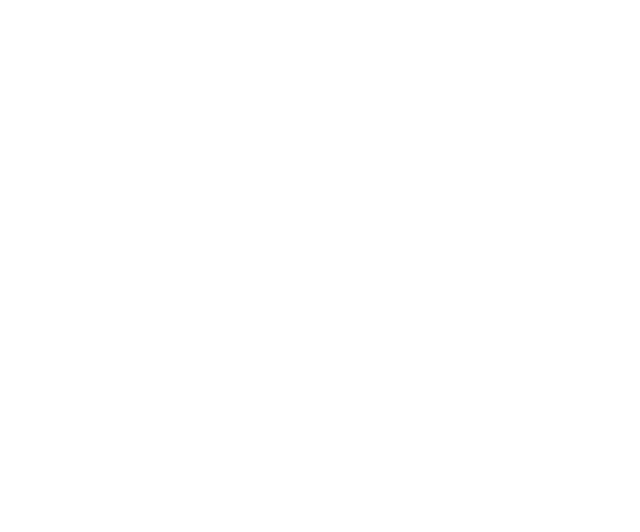
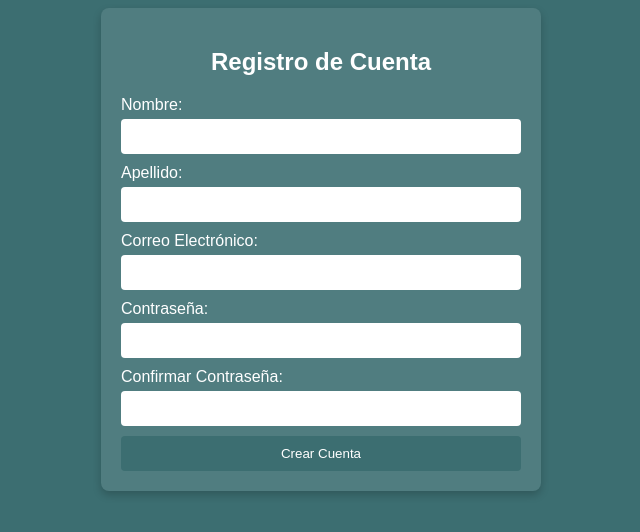
Before and after one commit to matayustdf/integrador, a plain HTML site: page register.html in a window 1280 px wide. Shown: the whole page, without its empty margins (319-959 px from the left). Drawn offline with Linux system fonts and the light colour scheme.

Commit message:
pagina registro y estilo css

```diff
--- /dev/null
+++ b/assets/stly_register.css
@@ -0,0 +1,48 @@
+body {
+  font-family: Arial, sans-serif;
+  background-color: #3c6e71;
+  color: white;
+}
+
+.container {
+  width: 400px;
+  margin: 0 auto;
+  padding: 20px;
+  background-color: rgba(255, 255, 255, 0.1);
+  border-radius: 8px;
+  box-shadow: 0 4px 8px rgba(0, 0, 0, 0.2);
+}
+
+h2 {
+  text-align: center;
+  margin-bottom: 20px;
+}
+
+form {
+  display: flex;
+  flex-direction: column;
+}
+
+label {
+  margin-bottom: 5px;
+}
+
+input {
+  padding: 10px;
+  margin-bottom: 10px;
+  border: none;
+  border-radius: 4px;
+}
+
+button {
+  background-color: #3c6e71;
+  color: white;
+  padding: 10px;
+  border: none;
+  border-radius: 4px;
+  cursor: pointer;
+}
+
+button:hover {
+  background-color: #344f52;
+}
--- a/register.html
+++ b/register.html
@@ -3,7 +3,35 @@
   <head>
     <meta charset="UTF-8" />
     <meta name="viewport" content="width=device-width, initial-scale=1.0" />
+    <link rel="stylesheet" href="./assets/stly_register.css" />
     <title>Register</title>
   </head>
-  <body></body>
+  <body>
+    <div class="container">
+      <h2>Registro de Cuenta</h2>
+      <form>
+        <label for="nombre">Nombre:</label>
+        <input type="text" id="nombre" name="nombre" required />
+
+        <label for="apellido">Apellido:</label>
+        <input type="text" id="apellido" name="apellido" required />
+
+        <label for="correo">Correo Electrónico:</label>
+        <input type="email" id="correo" name="correo" required />
+
+        <label for="password">Contraseña:</label>
+        <input type="password" id="password" name="password" required />
+
+        <label for="confirmar-password">Confirmar Contraseña:</label>
+        <input
+          type="password"
+          id="confirmar-password"
+          name="confirmar-password"
+          required
+        />
+
+        <button type="submit">Crear Cuenta</button>
+      </form>
+    </div>
+  </body>
 </html>
```
